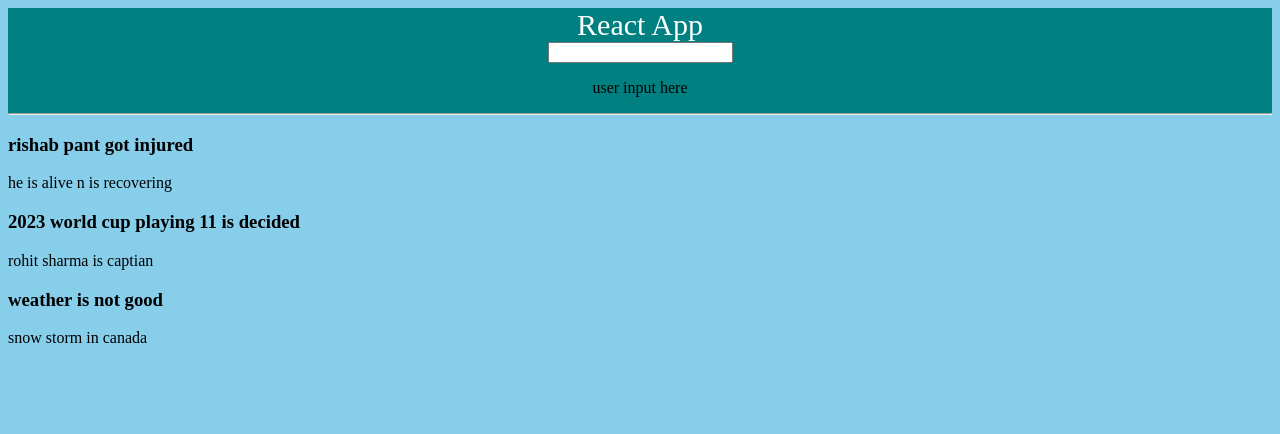
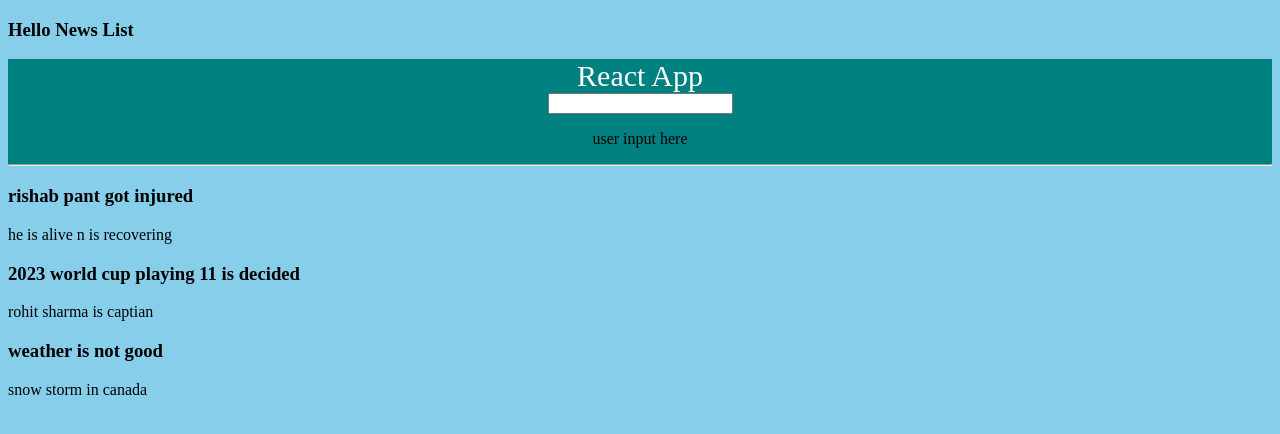
Before and after one commit to nishant5969/React_Dec, a React app: page public/index.html in a window 1280 px wide. Built offline with nearby package versions, Linux system fonts and the light colour scheme.

Commit message:
added div tag to the index.html

```diff
--- a/public/index.html
+++ b/public/index.html
@@ -16,6 +16,9 @@
   </head>
 
   <body class="main">
+    <div>
+       <h3>Hello News List</h3>
+    </div>
     <div id="root">
 
     </div>
```
